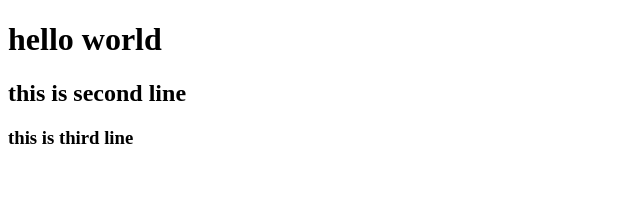
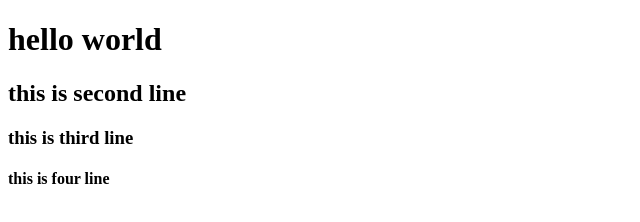
Before and after one commit to forex-azm/justcheck, a plain HTML site: page index.html in a window 1280 px wide. Shown: the whole page, without its empty margins (0-640 px from the left). Drawn offline with Linux system fonts and the light colour scheme.

Commit message:
add fourth line

```diff
--- a/index.html
+++ b/index.html
@@ -9,5 +9,6 @@
     <h1>hello world</h1>
     <h2>this is second line</h2>
     <h3>this is third line</h3>
+    <h4>this is four line</h4>
 </body>
 </html>
```
